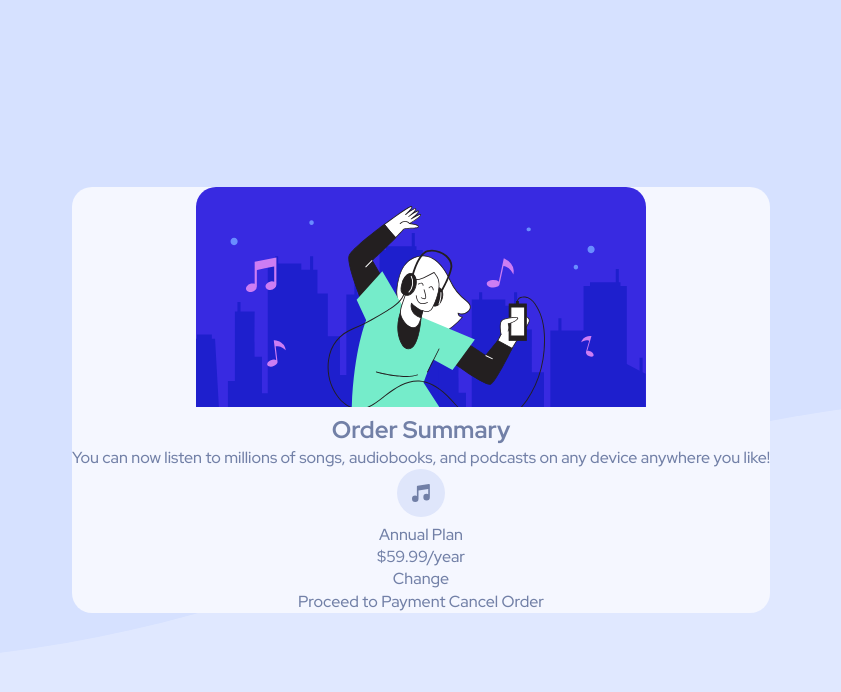
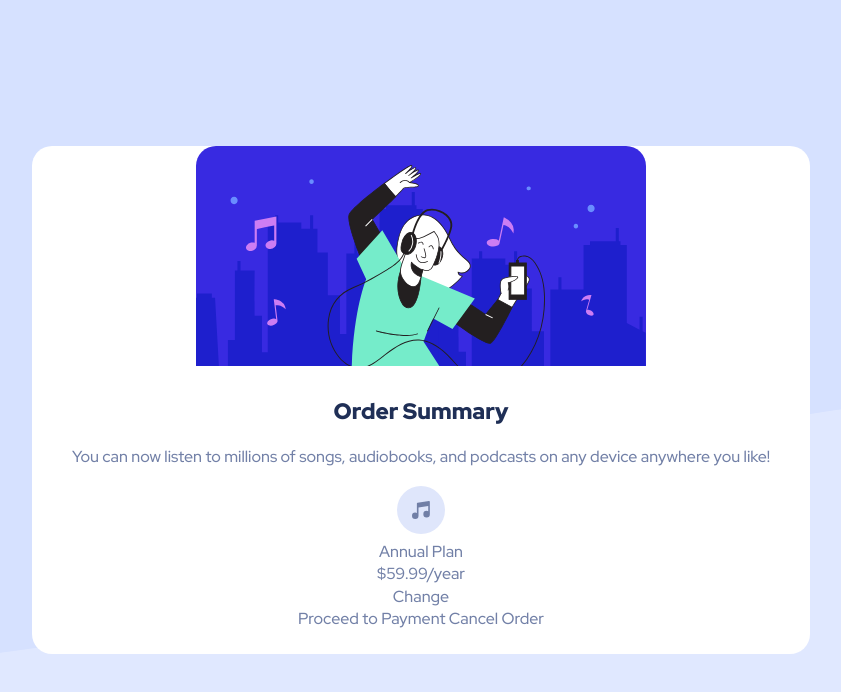
Before and after one commit to sheronimo/frontendmentor-ordersummary, a plain HTML site: page index.html in a window 1280 px wide. Shown: the whole page, without its empty margins (219-1060 px from the left). Drawn offline with Linux system fonts and the light colour scheme.

Commit message:
heading and subheading

```diff
--- a/index.html
+++ b/index.html
@@ -27,7 +27,7 @@
 				alt="Music illustration"
 				class="order-hero"
 			/>
-			<section class="order-summary">
+			<div class="container">
 				<h1 class="order-heading">Order Summary</h1>
 				<p class="order-desc">
 					You can now listen to millions of songs, audiobooks, and podcasts on
@@ -43,7 +43,7 @@
 				</div>
 				<a href="#" class="btn-proceed">Proceed to Payment</a>
 				<a href="#" class="btn-cancel">Cancel Order</a>
-			</section>
+			</div>
 		</main>
 
 		<!-- <div class="attribution">
--- a/scss/_config.scss
+++ b/scss/_config.scss
@@ -9,6 +9,7 @@ $font-stack: 'Red Hat Display', sans-serif;
 $clr-primary: hsl(225, 100%, 94%);
 $clr-secondary: hsl(245, 75%, 52%);
 
+$clr-neutral-white: hsl(0, 0%, 100%);
 $clr-neutral-pale: hsl(225, 100%, 98%);
 $clr-neutral-desat: hsl(224, 23%, 55%);
 $clr-neutral-dark: hsl(223, 47%, 23%);
--- a/scss/main.scss
+++ b/scss/main.scss
@@ -37,11 +37,27 @@ body {
 
 // Order Summary Card
 .order {
-	background-color: $clr-neutral-pale;
+	background-color: $clr-neutral-white;
 	border-radius: $border-radius;
 
 	&-hero {
 		border-top-left-radius: $border-radius;
 		border-top-right-radius: $border-radius;
 	}
+
+	.container {
+		padding: 1.5rem;
+	}
+
+	&-heading {
+		font-size: 1.4rem;
+		color: $clr-neutral-dark;
+		font-weight: 900;
+	}
+
+	&-desc {
+		font-size: 1rem;
+		margin: 1rem;
+		line-height: 1.7;
+	}
 }
```
Also changed, not shown: css/main.css, 1 other file.
